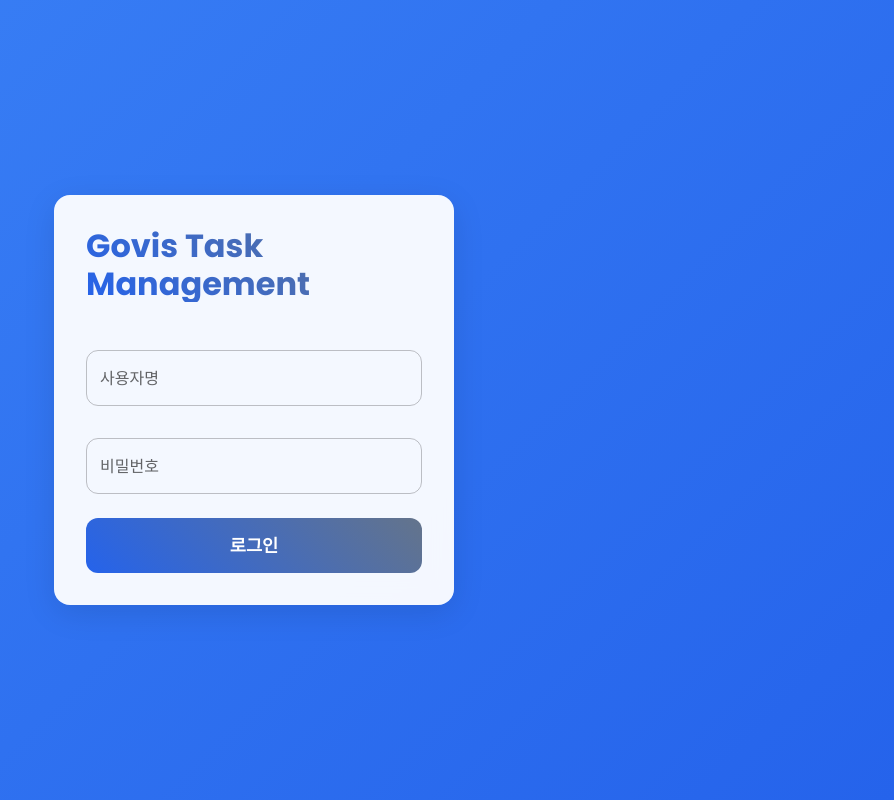
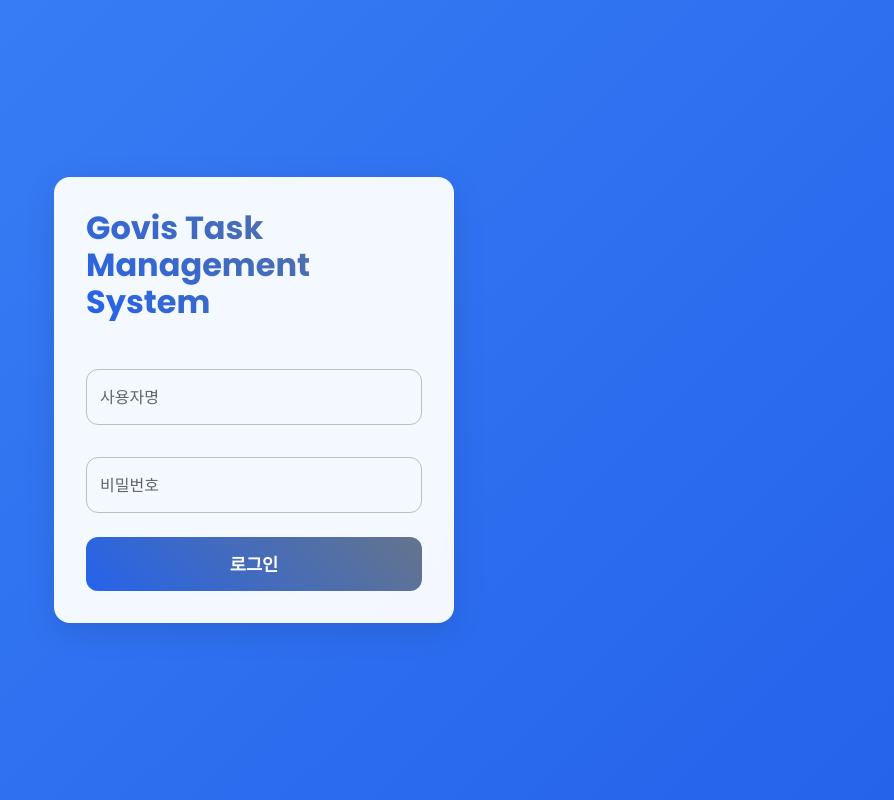
Before and after one commit to classy-dev/GovisTaskFront, a Next.js app: page /login in a window 1280 px wide. Shown: the whole page, without its empty margins (386-1280 px from the left). Built offline with nearby package versions, Linux system fonts and the light colour scheme.

Commit message:
deploy test

```diff
--- a/src/pages/login.tsx
+++ b/src/pages/login.tsx
@@ -140,7 +140,7 @@ export default function LoginPage() {
               alignItems: "center",
             }}
           >
-            <LogoText variant="h1">Govis Task Management</LogoText>
+            <LogoText variant="h1">Govis Task Management System</LogoText>
             {error && (
               <Alert
                 severity="error"
```
